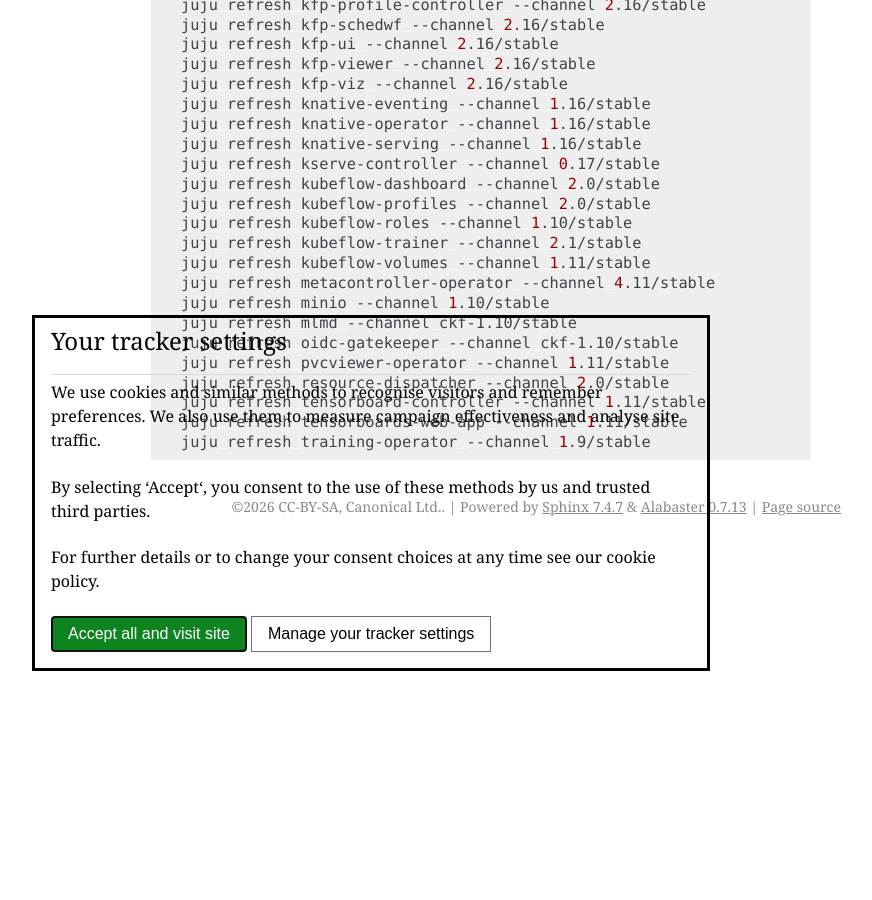
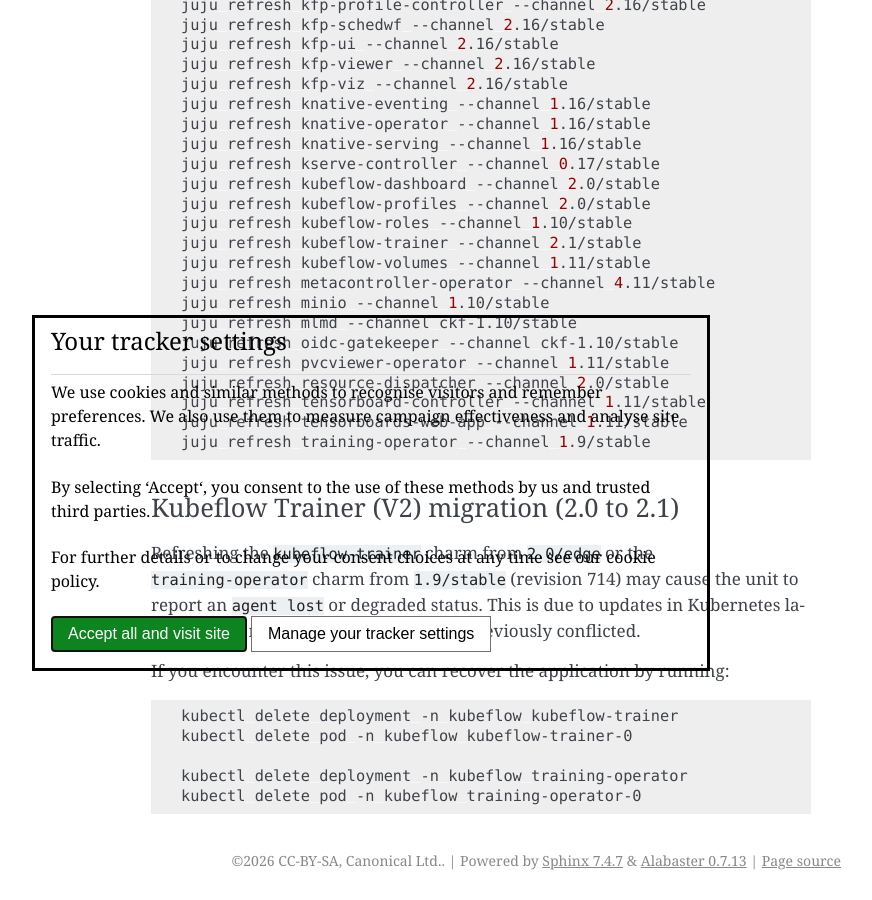
Before and after one commit to canonical/charmed-kubeflow-documentation, a Sphinx documentation site: the page built from docs/how-to/manage/upgrade/upgrade-1.10-1.11.rst, in a window 1280 px wide and 900 px high, scrolled down 2698 px. Shown: the whole window, without its empty margins (269-1141 px from the left). Built offline with Sphinx 7.4.7, drawn with Linux system fonts in a browser that asks for light colours; some of the changed text lies outside the part shown.

Commit message:
feat: add Kubeflow Trainer recovery steps to 1.11-ubuntu2 upgrade guide

```diff
--- a/docs/how-to/manage/upgrade/upgrade-1.10-1.11.rst
+++ b/docs/how-to/manage/upgrade/upgrade-1.10-1.11.rst
@@ -143,3 +143,20 @@
    juju refresh tensorboard-controller --channel 1.11/stable
    juju refresh tensorboards-web-app --channel 1.11/stable
    juju refresh training-operator --channel 1.9/stable
+
+~~~~~~~~~~~~~~~~~~~~~~~~~~~~~~~~~~~~~~~~~~~~
+Kubeflow Trainer (V2) migration (2.0 to 2.1)
+~~~~~~~~~~~~~~~~~~~~~~~~~~~~~~~~~~~~~~~~~~~~
+
+Refreshing the ``kubeflow-trainer`` charm from ``2.0/edge`` or the ``training-operator`` charm from ``1.9/stable`` (revision 714) may cause the unit to report an ``agent lost`` or degraded status.
+This is due to updates in Kubernetes labels and secret naming structures that previously conflicted.
+
+If you encounter this issue, you can recover the application by running:
+
+.. code-block:: bash
+
+   kubectl delete deployment -n kubeflow kubeflow-trainer
+   kubectl delete pod -n kubeflow kubeflow-trainer-0
+
+   kubectl delete deployment -n kubeflow training-operator
+   kubectl delete pod -n kubeflow training-operator-0
```
